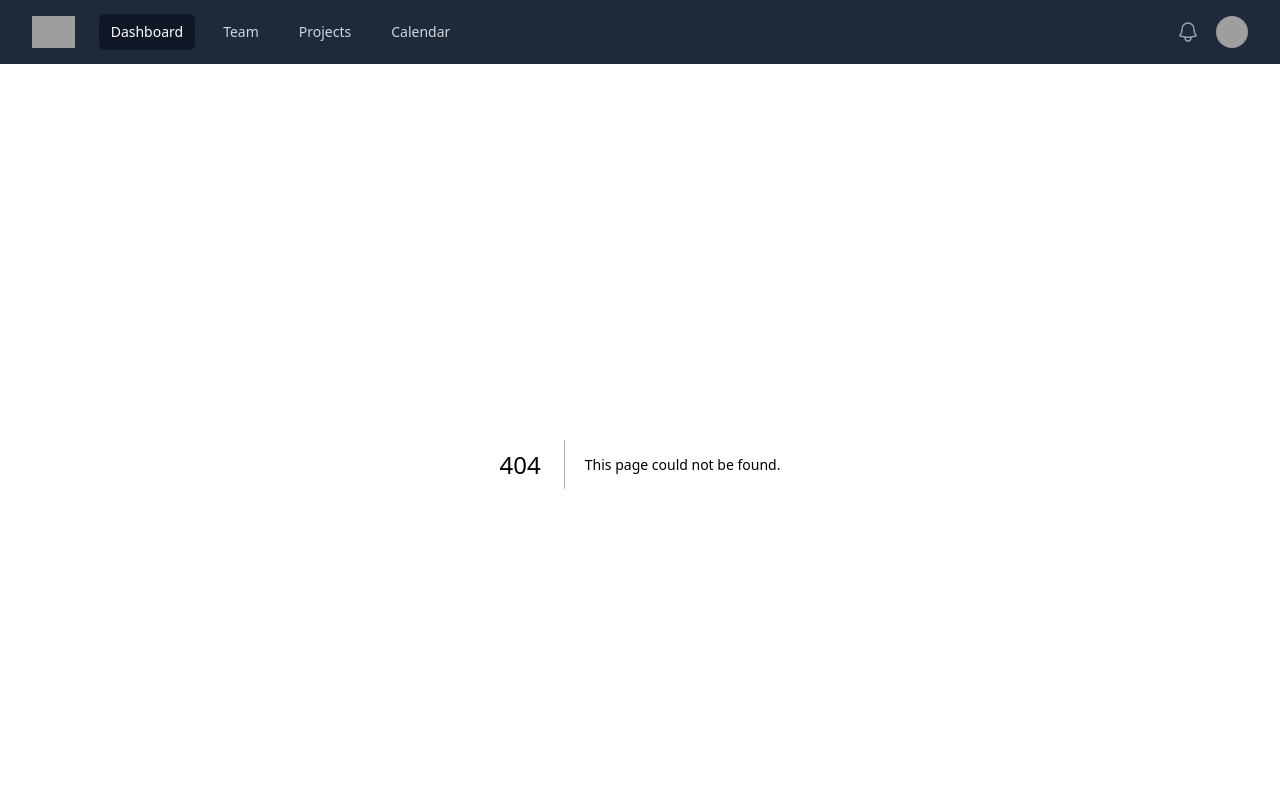
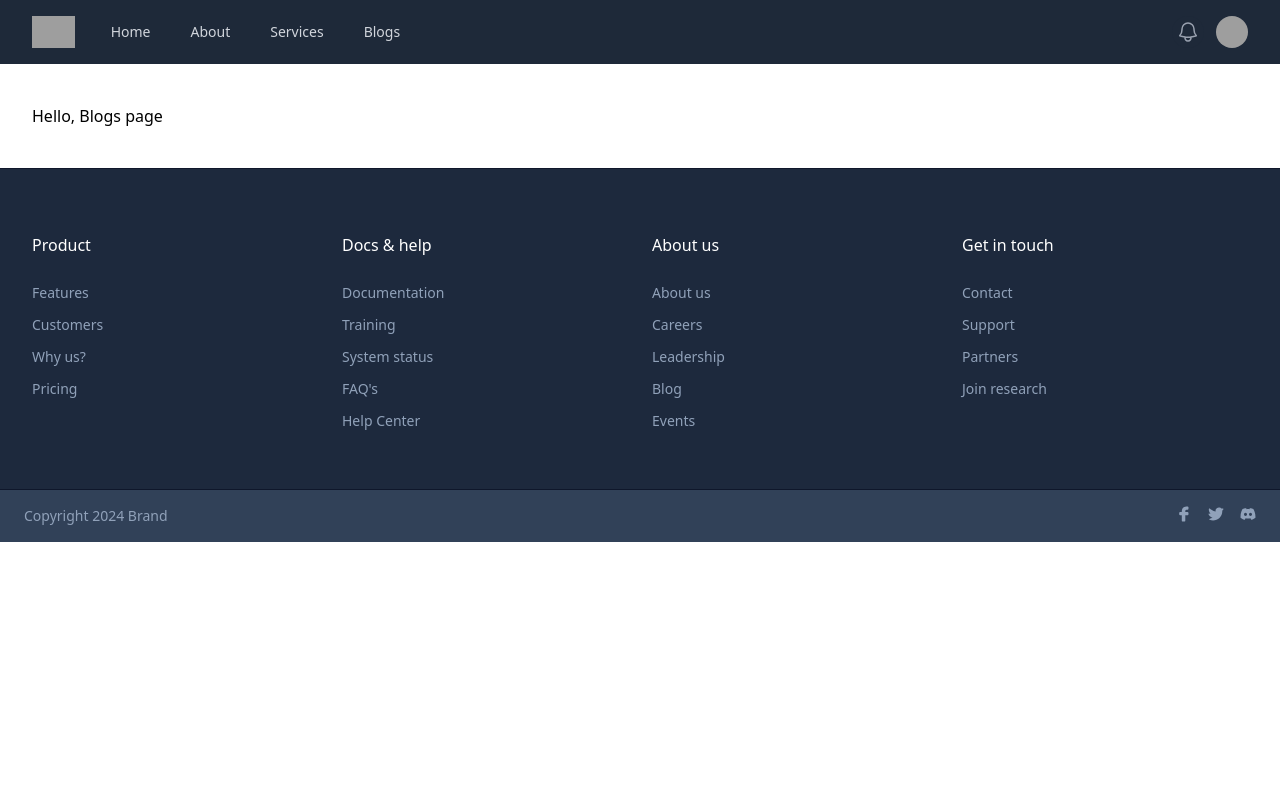
Before and after one commit to WalidurTanjim/nextjs-demo, a Next.js app: page /blogs in a window 1280 px wide. Before the commit this address had no page. Shown: the top 800 px of the page. Built offline with nearby package versions, Linux system fonts and the light colour scheme; grey boxes are pictures that could not be loaded.

Commit message:
Navlink updated & 2 new page added

```diff
--- /dev/null
+++ b/src/app/about/page.jsx
@@ -0,0 +1,11 @@
+const About = () => {
+    return (
+        <div>
+            <div className="container mx-auto w-full px-2 sm:px-6 lg:px-8 py-10">
+                <h1>Hello, About page</h1>
+            </div>
+        </div>
+    );
+};
+
+export default About;
--- /dev/null
+++ b/src/app/blogs/page.jsx
@@ -0,0 +1,11 @@
+const Blogs = () => {
+    return (
+        <div>
+            <div className="container mx-auto w-full px-2 sm:px-6 lg:px-8 py-10">
+                <h1>Hello, Blogs page</h1>
+            </div>
+        </div>
+    );
+};
+
+export default Blogs;
--- a/src/app/layout.js
+++ b/src/app/layout.js
@@ -1,27 +1,11 @@
-import { Geist, Geist_Mono } from "next/font/google";
 import "./globals.css";
 import Navbar from "@/shared/Navbar/Navbar";
 import Footer from "@/shared/Footer/Footer";
 
-const geistSans = Geist({
-  variable: "--font-geist-sans",
-  subsets: ["latin"],
-});
-
-const geistMono = Geist_Mono({
-  variable: "--font-geist-mono",
-  subsets: ["latin"],
-});
-
-export const metadata = {
-  title: "Create Next App",
-  description: "Generated by create next app",
-};
-
 export default function RootLayout({ children }) {
   return (
     <html lang="en">
-      <body className={`${geistSans.variable} ${geistMono.variable} antialiased`}>
+      <body>
         <Navbar />
 
         <main>
@@ -31,5 +15,5 @@ export default function RootLayout({ children }) {
         <Footer />
       </body>
     </html>
-  );
+  )
 }
--- a/src/app/page.js
+++ b/src/app/page.js
@@ -1,7 +1,9 @@
 export default function Home() {
   return (
-    <>
-      <h1>Hello, NextJS!</h1>
-    </>
+    <div>
+      <div className="container mx-auto w-full px-2 sm:px-6 lg:px-8 py-10">
+        <h1>Hello, NextJS!</h1>
+      </div>
+    </div>
   );
 }
--- a/src/shared/Navbar/Navbar.jsx
+++ b/src/shared/Navbar/Navbar.jsx
@@ -1,11 +1,12 @@
 import { Disclosure, DisclosureButton, DisclosurePanel, Menu, MenuButton, MenuItem, MenuItems } from '@headlessui/react'
 import { Bars3Icon, BellIcon, XMarkIcon } from '@heroicons/react/24/outline'
+import Link from 'next/link';
 
 const navigation = [
-    { name: 'Dashboard', href: '#', current: true },
-    { name: 'Team', href: '#', current: false },
-    { name: 'Projects', href: '#', current: false },
-    { name: 'Calendar', href: '#', current: false },
+    { name: 'Home', href: '/', current: false },
+    { name: 'About', href: '/about', current: false },
+    { name: 'Services', href: '/services', current: false },
+    { name: 'Blogs', href: '/blogs', current: false },
 ]
 
 function classNames(...classes) {
@@ -37,7 +38,7 @@ const Navbar = () => {
                         <div className="hidden sm:ml-6 sm:block">
                             <div className="flex space-x-4">
                                 {navigation.map((item) => (
-                                    <a
+                                    <Link
                                         key={item.name}
                                         href={item.href}
                                         aria-current={item.current ? 'page' : undefined}
@@ -47,7 +48,7 @@ const Navbar = () => {
                                         )}
                                     >
                                         {item.name}
-                                    </a>
+                                    </Link>
                                 ))}
                             </div>
                         </div>
@@ -115,14 +116,13 @@ const Navbar = () => {
                         <DisclosureButton
                             key={item.name}
                             as="a"
-                            href={item.href}
                             aria-current={item.current ? 'page' : undefined}
                             className={classNames(
                                 item.current ? 'bg-gray-900 text-white' : 'text-gray-300 hover:bg-gray-700 hover:text-white',
                                 'block rounded-md px-3 py-2 text-base font-medium',
                             )}
                         >
-                            {item.name}
+                            <Link href={item.href} className='w-full'>{item.name}</Link>
                         </DisclosureButton>
                     ))}
                 </div>
```
